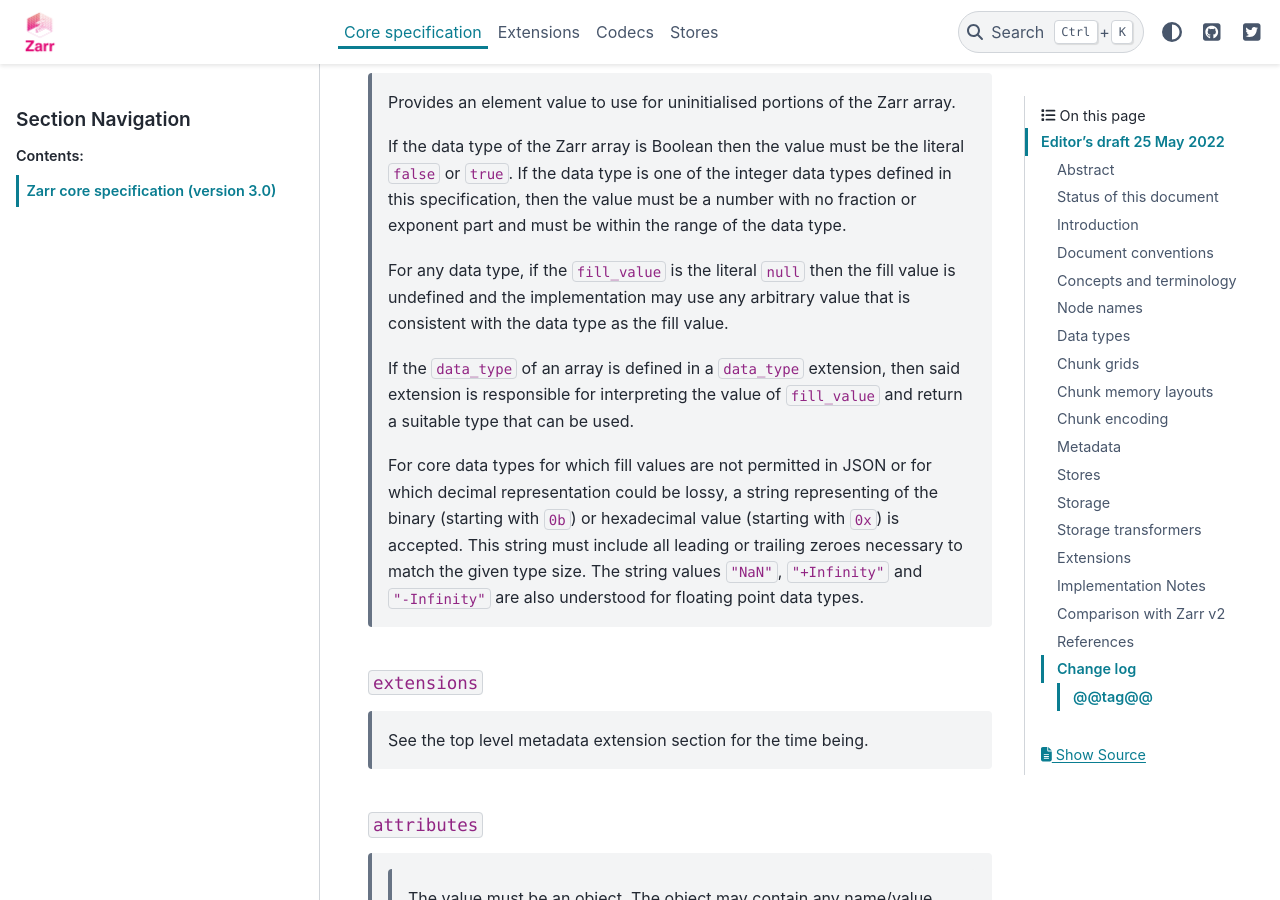
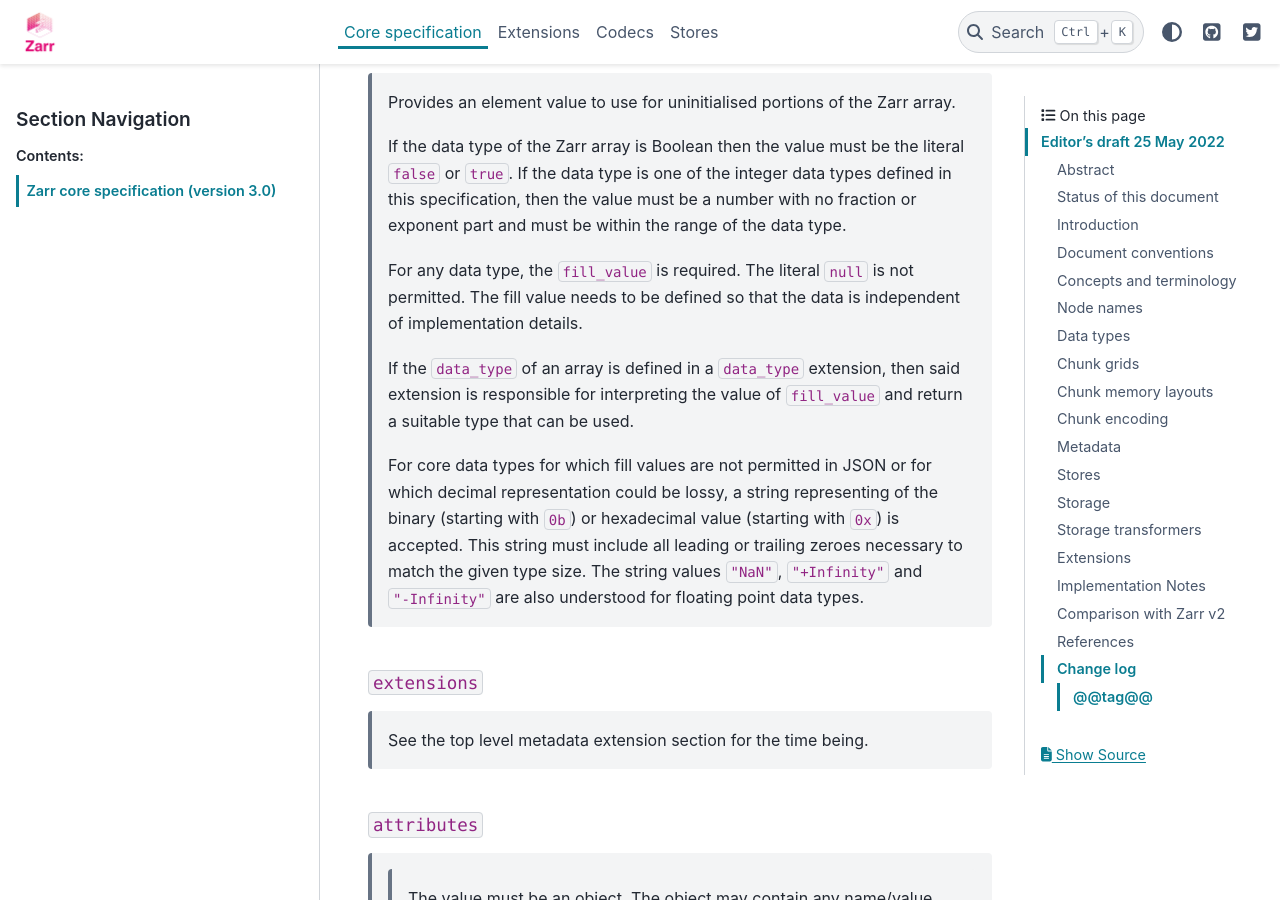
Before and after one commit to zarr-developers/zarr-specs, a Sphinx documentation site: the page built from docs/core/v3.0.rst, in a window 1280 px wide and 900 px high, scrolled down 21543 px. Built offline with Sphinx 7.4.7 and the PyData theme 0.15.4, drawn with Linux system fonts in a browser that asks for light colours.

Commit message:
Require `fill_value` to be defined

```diff
--- a/docs/core/v3.0.rst
+++ b/docs/core/v3.0.rst
@@ -1031,10 +1031,9 @@ following mandatory names:
     value must be a number with no fraction or exponent part and must
     be within the range of the data type.
 
-    For any data type, if the ``fill_value`` is the literal ``null``
-    then the fill value is undefined and the implementation may use
-    any arbitrary value that is consistent with the data type as the
-    fill value.
+    For any data type, the ``fill_value`` is required. The literal
+    ``null`` is not permitted. The fill value needs to be defined
+    so that the data is independent of implementation details.
 
     If the ``data_type`` of an array is defined in a ``data_type`` extension,
     then said extension is responsible for interpreting the value of
```
